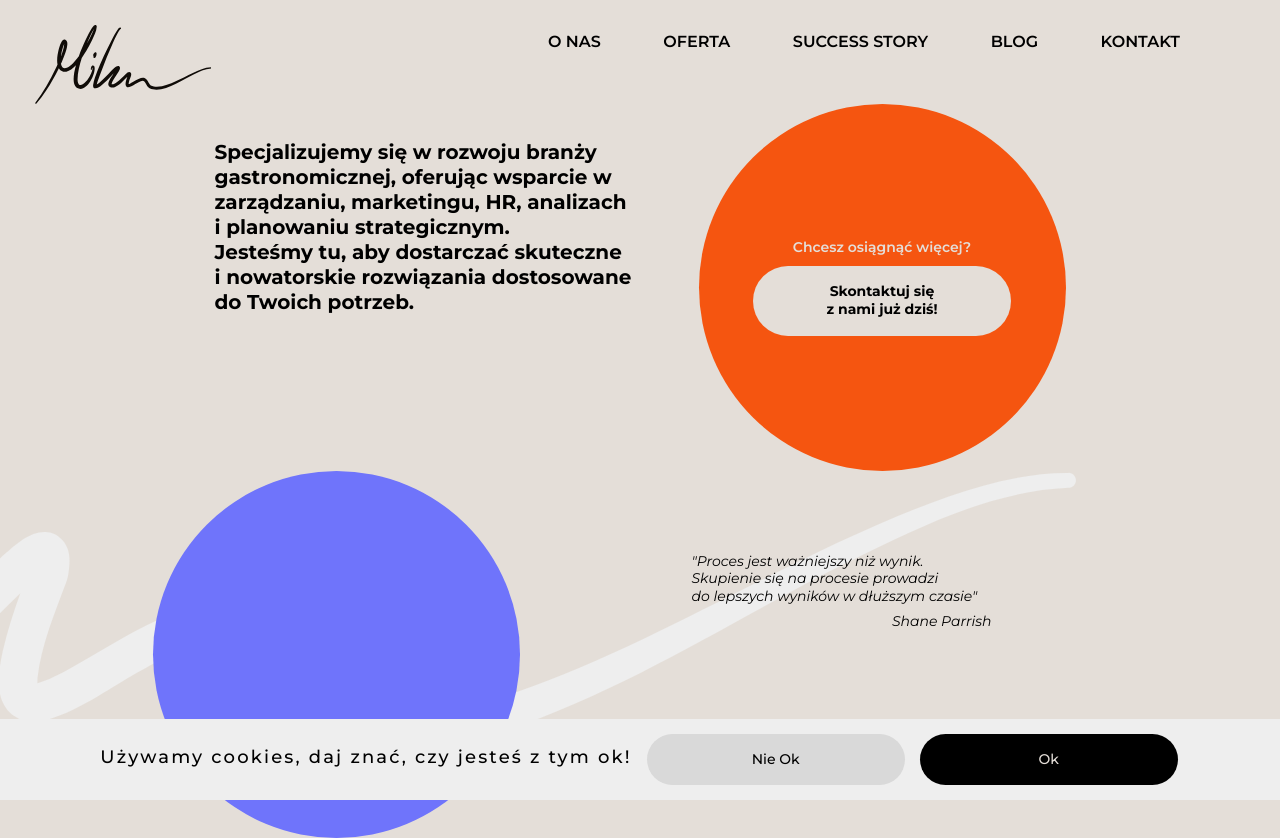
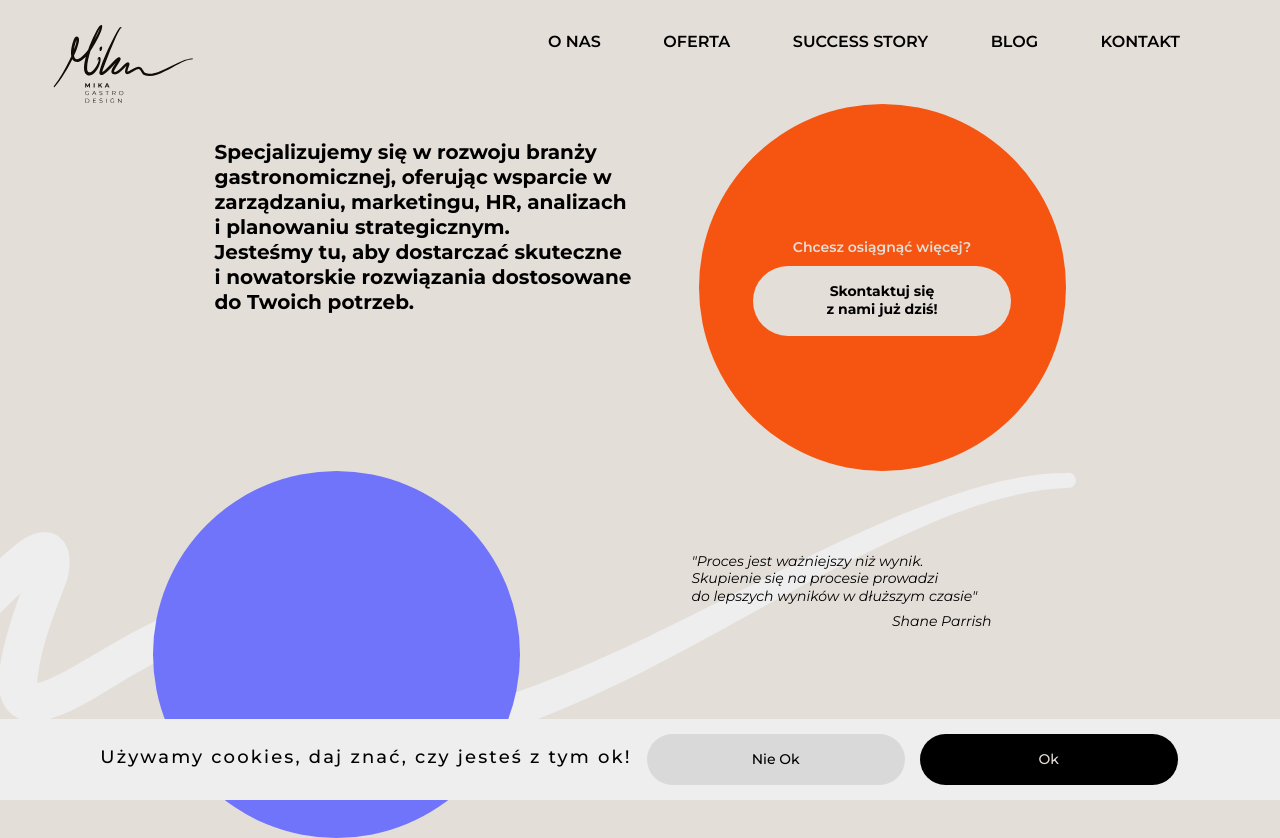
Before and after one commit to PIvSky/mgd_app, a React (Vite) app: page / in a window 1280 px wide. Built offline with nearby package versions, Linux system fonts and the light colour scheme.

Commit message:
changed logo for desktop || changed contact phone number in footer

```diff
--- a/src/components/Contact/Contact.jsx
+++ b/src/components/Contact/Contact.jsx
@@ -5,7 +5,7 @@ const Contact = () => {
 
     const data = {
         title: 'Skontaktuj się z nami już dziś!',
-        phoneNumber: '+ 48 793 400 067 ',
+        phoneNumber: '+ 48 793 400 067',
         emailAdress: 'kontakt@krzysztofmika.pl'
     }
 
--- a/src/components/Footer/Footer.jsx
+++ b/src/components/Footer/Footer.jsx
@@ -45,7 +45,7 @@ const Footer = () => {
                 <div className='footer-info-data'>
                     <p>KONTAKT</p>
                     <p>kontakt@krzysztofmika.pl</p>
-                    <p>+48 904 049 049</p>
+                    <p>+48 793 400 067</p>
                 </div>
                 <button onClick={openModal} className='footer-info-button'>polityka <br></br>prywatności</button>
             </div>
--- a/src/components/Nav/Nav.jsx
+++ b/src/components/Nav/Nav.jsx
@@ -91,7 +91,7 @@ const Nav = () => {
     return (
       <header className="header">
         <img className='header-logo__mobile' src={mikaLogoMobile} alt='background-vector' onClick={navigateHome}/>
-        <img className='header-logo__desktop' src={mikaLogoDesktop} alt='background-vector' onClick={navigateHome}/>
+        <img className='header-logo__desktop' src={mikaLogoMobile} alt='background-vector' onClick={navigateHome}/>
         <nav className="nav-container" ref={navRef}>
             <ul className="nav-list">
             {NavList.map((item, index) => (
```
